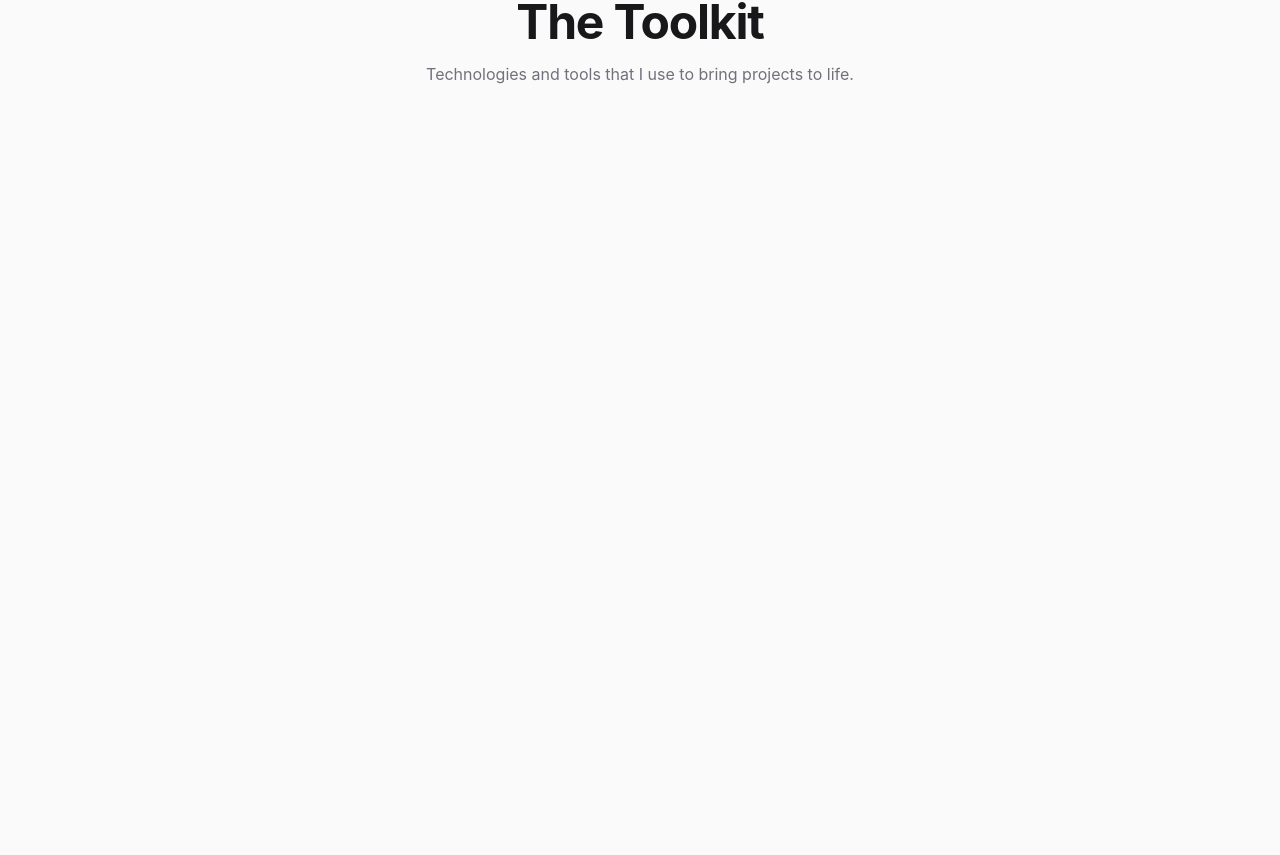
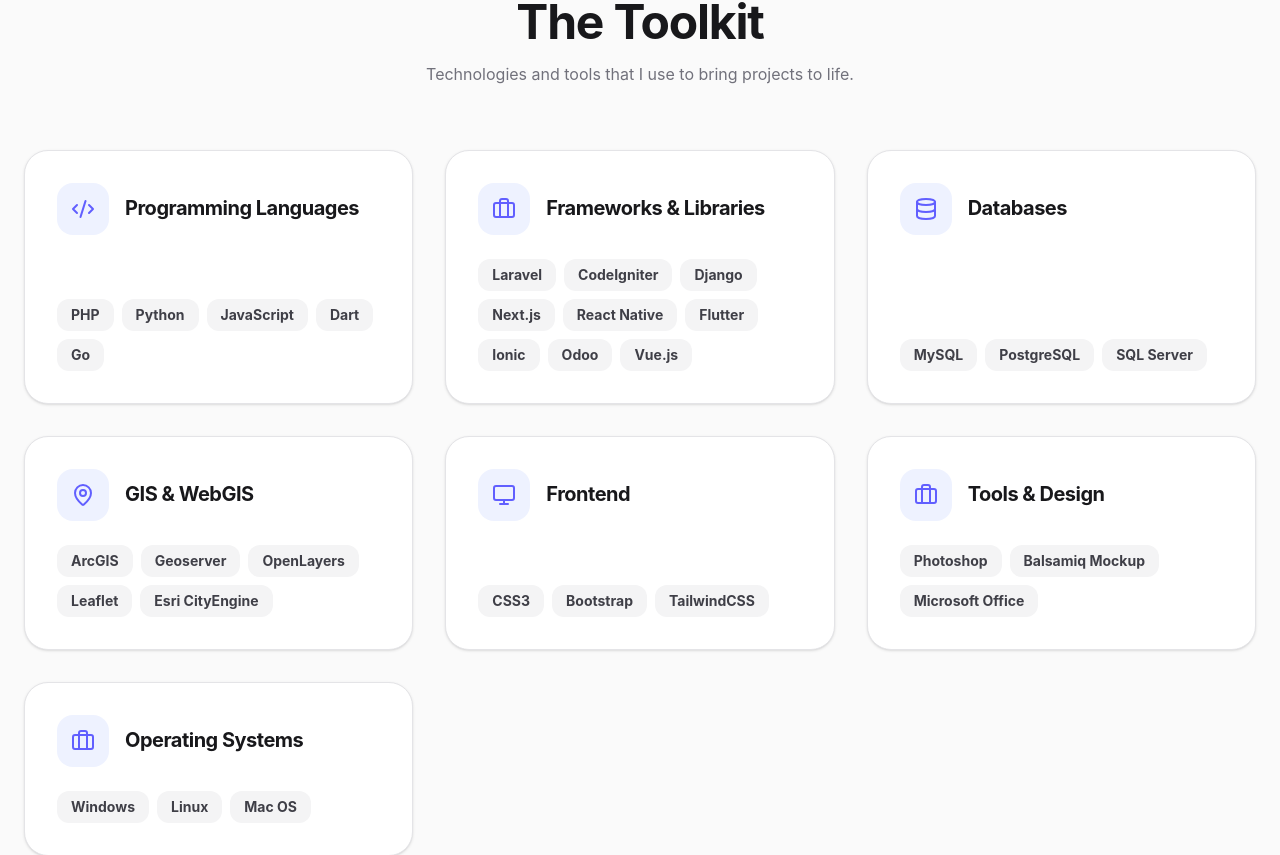
Before and after one commit to muhamadanjar/muhamadanjar.github.io, a React (Vite) app: page /about in a window 1280 px wide. Shown: the part 886-1741 px from the top of the page. Built offline with nearby package versions, Linux system fonts and the light colour scheme.

Commit message:
feat: update ui about

```diff
--- a/src/components/Navbar.tsx
+++ b/src/components/Navbar.tsx
@@ -11,7 +11,7 @@
   { name: 'About', path: '/about' },
   { name: 'Portfolio', path: '/portfolio' },
   { name: 'Blog', path: '/blog' },
-  { name: 'Contact', path: '/contact' },
+  // { name: 'Contact', path: '/contact' },
 ];
 
 export default function Navbar() {
@@ -100,8 +100,8 @@
             </div>
 
             <NavLink
-               to="/contact"
-               className="px-6 py-2.5 rounded-full bg-zinc-900 dark:bg-zinc-100 text-white dark:text-zinc-900 text-xs font-bold uppercase tracking-widest hover:scale-105 active:scale-95 transition-all shadow-lg"
+              to="/contact"
+              className="px-6 py-2.5 rounded-full bg-zinc-900 dark:bg-zinc-100 text-white dark:text-zinc-900 text-xs font-bold uppercase tracking-widest hover:scale-105 active:scale-95 transition-all shadow-lg"
             >
               Hire Me
             </NavLink>
--- a/src/data/cv.json
+++ b/src/data/cv.json
@@ -35,7 +35,8 @@
         "PHP",
         "Python",
         "JavaScript",
-        "Dart"
+        "Dart",
+        "Go"
       ]
     },
     {
--- a/src/pages/About.tsx
+++ b/src/pages/About.tsx
@@ -24,18 +24,6 @@
           toggleActions: 'play none none none',
         },
       });
-    });
-
-    gsap.from('.skill-card', {
-      scale: 0.8,
-      opacity: 0,
-      duration: 0.6,
-      stagger: 0.1,
-      ease: 'back.out(1.7)',
-      scrollTrigger: {
-        trigger: '.skills-grid',
-        start: 'top 85%',
-      },
     });
   }, { scope: container });
 
@@ -111,27 +99,34 @@
         </div>
 
         <div className="skills-grid grid md:grid-cols-3 gap-8">
-          {skills.map((skillGroup, idx) => (
-            <div key={idx} className="skill-card p-8 rounded-3xl bg-white dark:bg-zinc-900 border border-zinc-200 dark:border-zinc-800 shadow-sm hover:shadow-xl hover:shadow-indigo-500/5 transition-all">
-              <div className="flex items-center gap-3 mb-8">
-                <div className="p-3 rounded-xl bg-indigo-50 dark:bg-indigo-500/10 text-indigo-500">
-                  {skillGroup.name.includes('Frontend') ? <Monitor size={24} /> :
-                    skillGroup.name.includes('Programming') ? <Code2 size={24} /> :
-                      skillGroup.name.includes('GIS') ? <MapPin size={24} /> :
-                        skillGroup.name.includes('Database') ? <Database size={24} /> :
-                          <Briefcase size={24} />}
+          {skills.map((skillGroup, idx) => {
+            let Icon = Briefcase;
+            if (skillGroup.name.includes('Frontend')) Icon = Monitor;
+            else if (skillGroup.name.includes('Programming')) Icon = Code2;
+            else if (skillGroup.name.includes('GIS')) Icon = MapPin;
+            else if (skillGroup.name.includes('Database')) Icon = Database;
+
+            return (
+              <div key={idx} className="skill-card p-8 rounded-3xl bg-white dark:bg-zinc-900 border border-zinc-200 dark:border-zinc-800 shadow-sm hover:shadow-xl hover:shadow-indigo-500/5 transition-all flex flex-col h-full">
+                <div className="flex items-center gap-4 mb-6">
+                  <div className="p-3.5 rounded-2xl bg-indigo-50 dark:bg-indigo-500/10 text-indigo-500 shrink-0">
+                    <Icon size={24} />
                   </div>
-                <h3 className="text-2xl font-bold">{skillGroup.name}</h3>
+                  <h3 className="text-xl font-bold leading-tight">{skillGroup.name}</h3>
                 </div>
-              <div className="flex flex-wrap gap-2">
+                <div className="flex flex-wrap gap-2 mt-auto">
                   {skillGroup.items.map((item, i) => (
-                  <span key={i} className="px-4 py-2 rounded-xl bg-zinc-100 dark:bg-zinc-800 text-zinc-700 dark:text-zinc-300 font-bold text-sm border border-transparent hover:border-indigo-500/50 transition-all">
+                    <span
+                      key={i}
+                      className="px-3.5 py-1.5 rounded-xl bg-zinc-100 dark:bg-zinc-800 text-zinc-700 dark:text-zinc-300 font-bold text-sm hover:bg-indigo-50 hover:text-indigo-600 dark:hover:bg-indigo-500/20 dark:hover:text-indigo-300 transition-colors cursor-default"
+                    >
                       {item}
                     </span>
                   ))}
                 </div>
               </div>
-          ))}
+            );
+          })}
         </div>
       </section>
 
```
Lines whose indentation alone changed are shown as unchanged.
